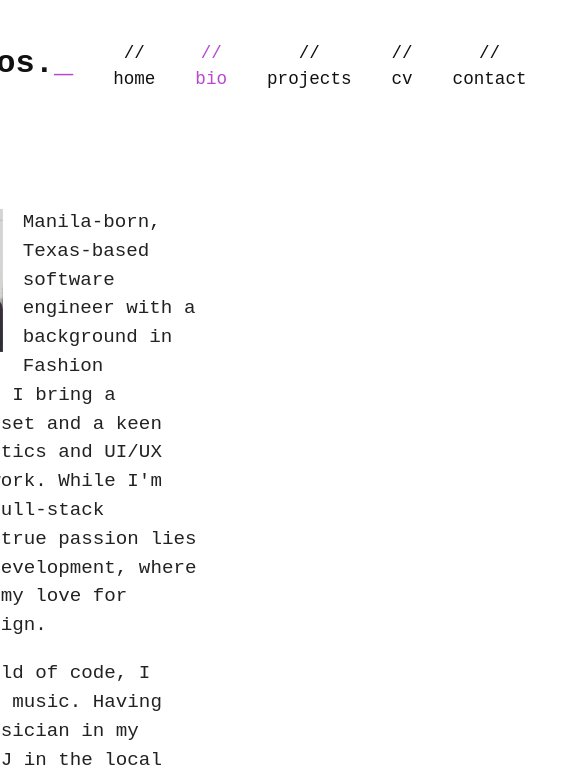
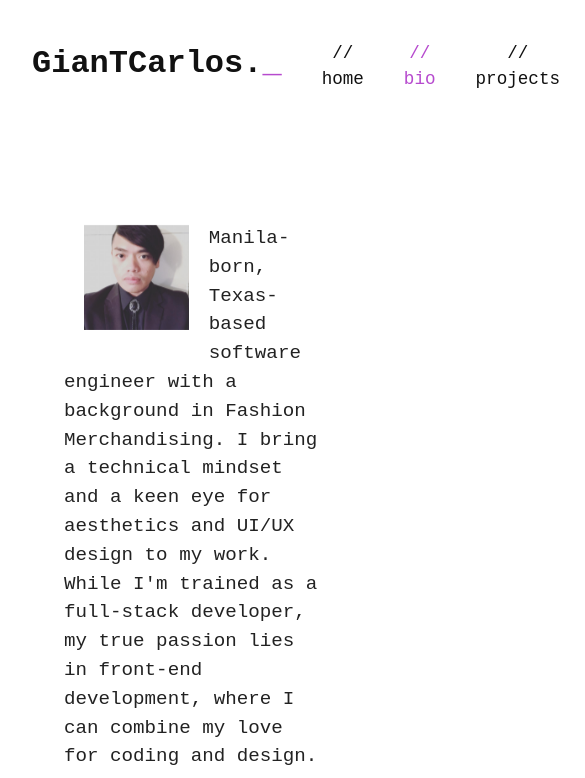
Before and after one commit to giantcarlos/dev-portfolio, a React (Create React App) app: page /bio in a window 390 px wide. Shown: the top 778 px of the page, 585 px wide, since content can reach past the window. Built offline with nearby package versions, Linux system fonts and the light colour scheme.

Commit message:
edit responsive css

```diff
--- a/src/App.css
+++ b/src/App.css
@@ -11,6 +11,7 @@ body {
   place-content: center;
   text-align: center;
   line-height: 1.5;
+  object-fit: contain;
 }
 
 nav {
@@ -125,7 +126,8 @@ p {
 
 .bio {
   margin-top: 5rem;
-  position: absolute;
+  margin-left: auto;
+  margin-right: auto;
   text-align: left;
   max-width: 900px;
   animation: fadeIn .75s;
@@ -179,8 +181,6 @@ p {
 
 .container {
   margin-top: 4rem;
-  margin-left: 3rem;
-  margin-right: 3rem;
   margin-bottom: 4rem;
   display: grid;
   gap: 2rem;
@@ -190,6 +190,8 @@ p {
 
 .card {
   max-width: 800px;
+  margin-left: auto;
+  margin-right: auto;
   padding: 1rem;
   text-align: left;
   background: white;
@@ -226,7 +228,7 @@ p {
 }
 
 .button {
-  width: 20%;
+  width: 25%;
   font-family: inherit;
   padding: .3rem 2rem;
   background-color: white;
@@ -240,8 +242,12 @@ p {
 }
 
 @media only screen and (max-width: 767px) {
+  body {
+    display: block;
+  }
   .bio {
     max-width: 100%;
+    padding: 2rem;
   }
   .card-title {
     font-size: 1.3;
@@ -250,13 +256,16 @@ p {
     font-size: 1.2rem;
   }
   .button {
-    width: 30%;
+    width: 45%;
     padding: .6rem 2rem;
   }
   h1 {
-    font-size: 3.33rem;
+    font-size: 3rem;
   }
   h3 {
-    font-size: 1.1rem;
+    font-size: 1.3rem;
+  }
+  .cv-image {
+    width: 100%;
   }
 }
```
